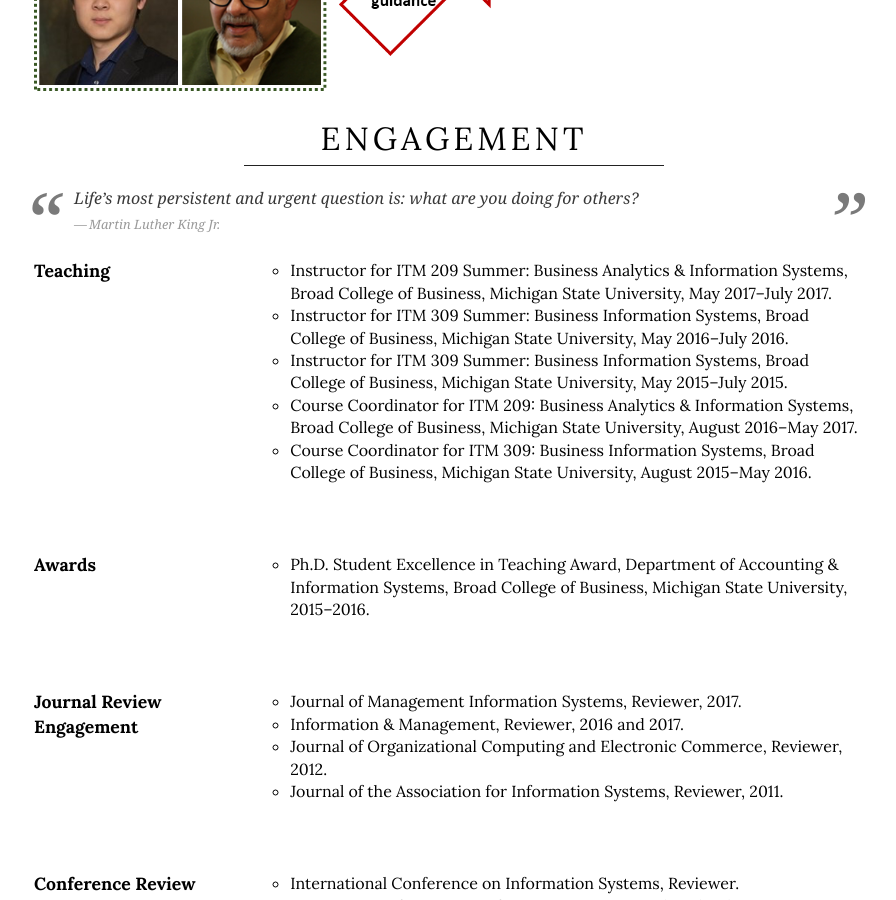
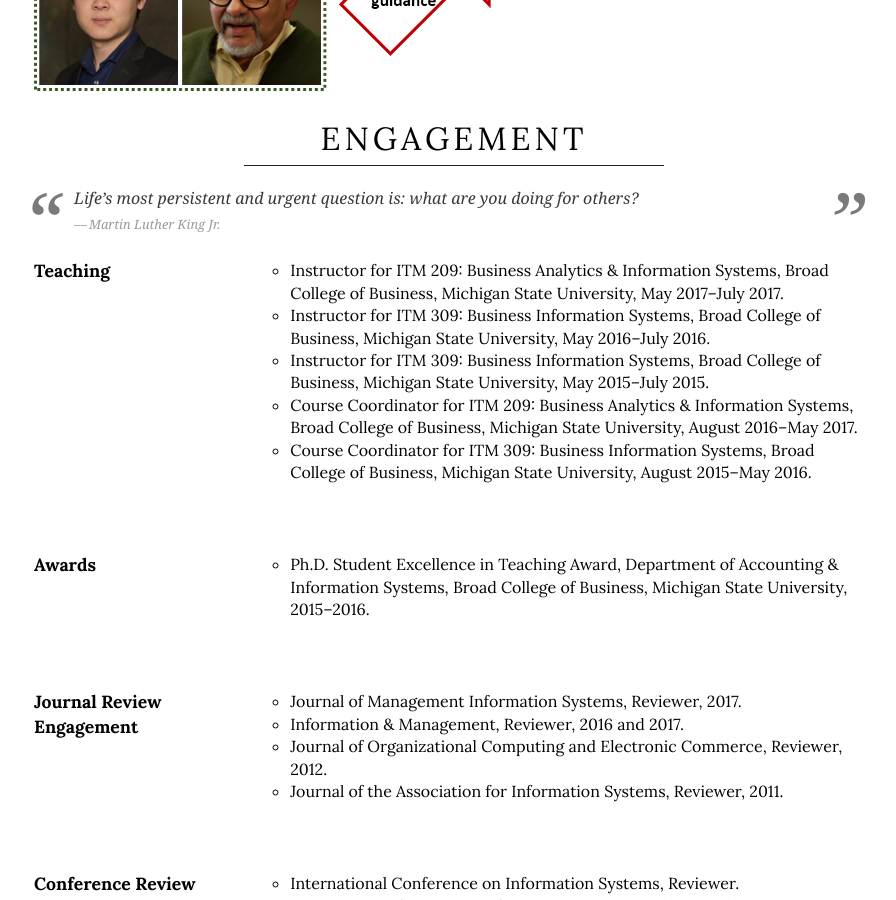
Before and after one commit to istaehun/taehun, a Jekyll site: the page built from index.html, in a window 1280 px wide and 900 px high, scrolled down 2929 px. Shown: the whole window, without its empty margins (186-1082 px from the left). Built offline with Jekyll 4.4.1, drawn with Linux system fonts in a browser that asks for light colours; nearby versions of some CDN libraries.

Commit message:
Update engagement.yml

```diff
--- a/_data/engagement.yml
+++ b/_data/engagement.yml
@@ -2,9 +2,9 @@ engagements:
   -
     title: Teaching
     list:
-      - "Instructor for ITM 209 Summer: Business Analytics & Information Systems, Broad College of Business, Michigan State University, May 2017–July 2017."
-      - "Instructor for ITM 309 Summer: Business Information Systems, Broad College of Business, Michigan State University, May 2016–July 2016."
-      - "Instructor for ITM 309 Summer: Business Information Systems, Broad College of Business, Michigan State University, May 2015–July 2015."
+      - "Instructor for ITM 209: Business Analytics & Information Systems, Broad College of Business, Michigan State University, May 2017–July 2017."
+      - "Instructor for ITM 309: Business Information Systems, Broad College of Business, Michigan State University, May 2016–July 2016."
+      - "Instructor for ITM 309: Business Information Systems, Broad College of Business, Michigan State University, May 2015–July 2015."
       - "Course Coordinator for ITM 209: Business Analytics & Information Systems, Broad College of Business, Michigan State University, August 2016–May 2017."
       - "Course Coordinator for ITM 309: Business Information Systems, Broad College of Business, Michigan State University, August 2015–May 2016."
   -
```
